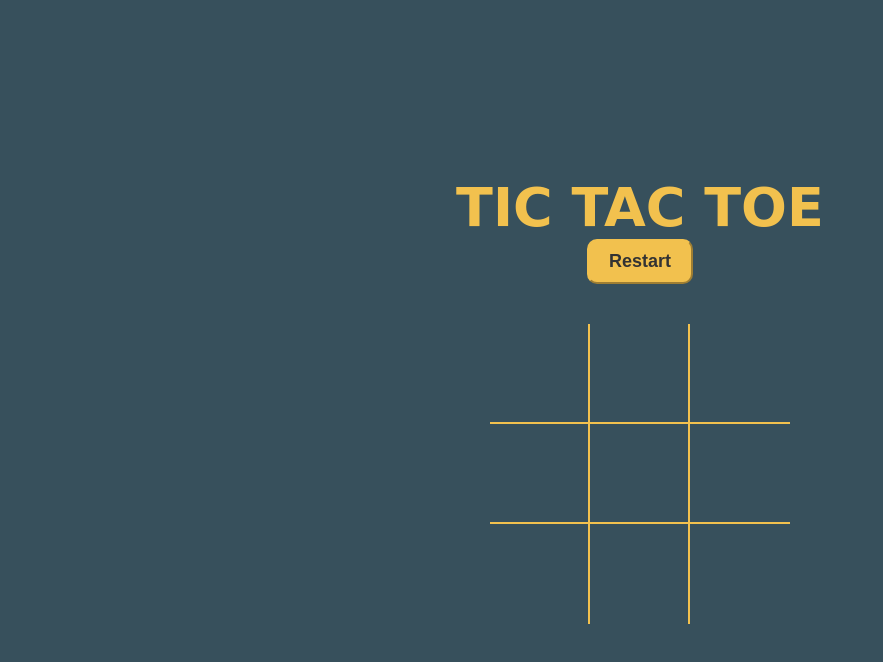
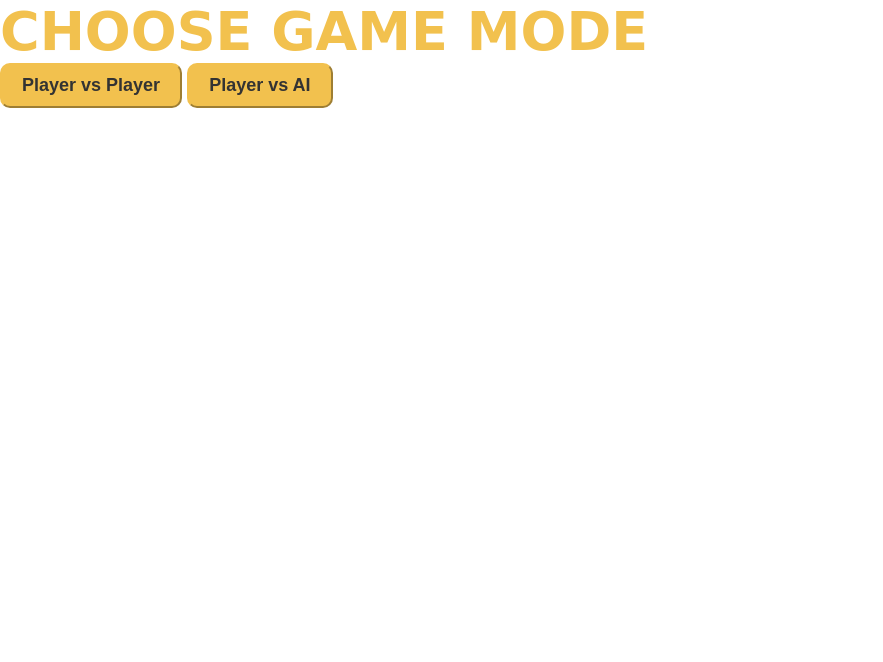
Before and after one commit to KapilBodkhe/PRODIGY_WD_03, a plain HTML site: page index.html in a window 1280 px wide. Shown: the whole page, without its empty margins (0-883 px from the left). Drawn offline with Linux system fonts and the light colour scheme; a web font is replaced by a local one.

Commit message:
Update index.html

```diff
--- a/index.html
+++ b/index.html
@@ -2,7 +2,6 @@
 <html lang="en">
 <head>
     <meta charset="UTF-8">
-    <meta http-equiv="X-UA-Compatible" content="IE=edge">
     <meta name="viewport" content="width=device-width, initial-scale=1.0">
     <title>Tic Tac Toe</title>
     <link rel="stylesheet" href="styles.css">
@@ -11,7 +10,13 @@
     <link href="https://fonts.googleapis.com/css2?family=Finger+Paint&display=swap" rel="stylesheet">
 </head>
 <body>
-    <div class="container">
+    <div class="selection-container">
+        <h1>Choose Game Mode</h1>
+        <button id="vsPlayerBtn">Player vs Player</button>
+        <button id="vsAIBtn">Player vs AI</button>
+    </div>
+
+    <div class="container" style="display: none;">
         <h1 id="playerText">Tic Tac Toe</h1>
         <button id="restartBtn">Restart</button>
 
@@ -28,7 +33,6 @@
         </div>
     </div>
 
-    <script src="./script.js"></script>
-
+    <script src="script.js"></script>
 </body>
 </html>
```
